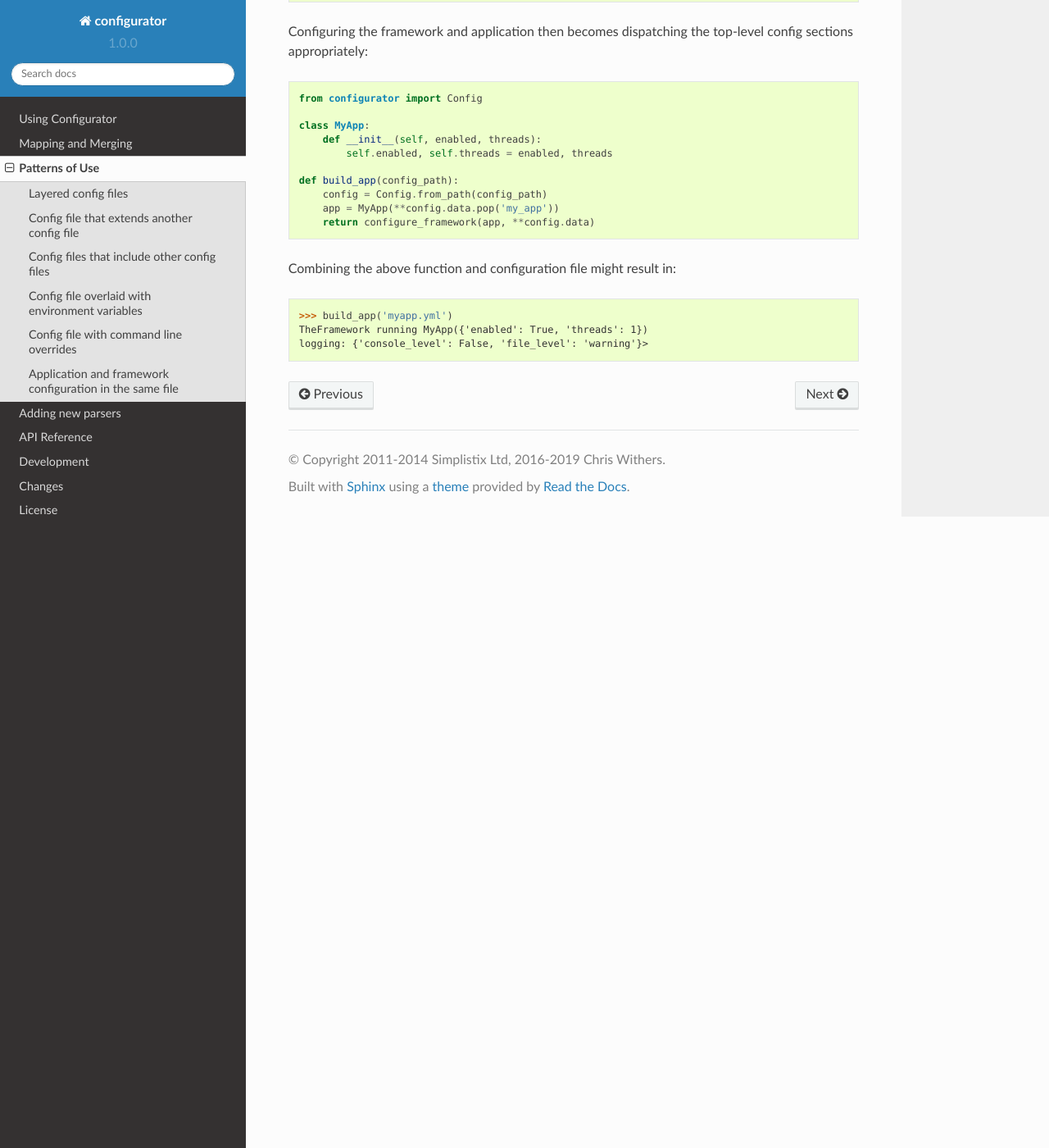
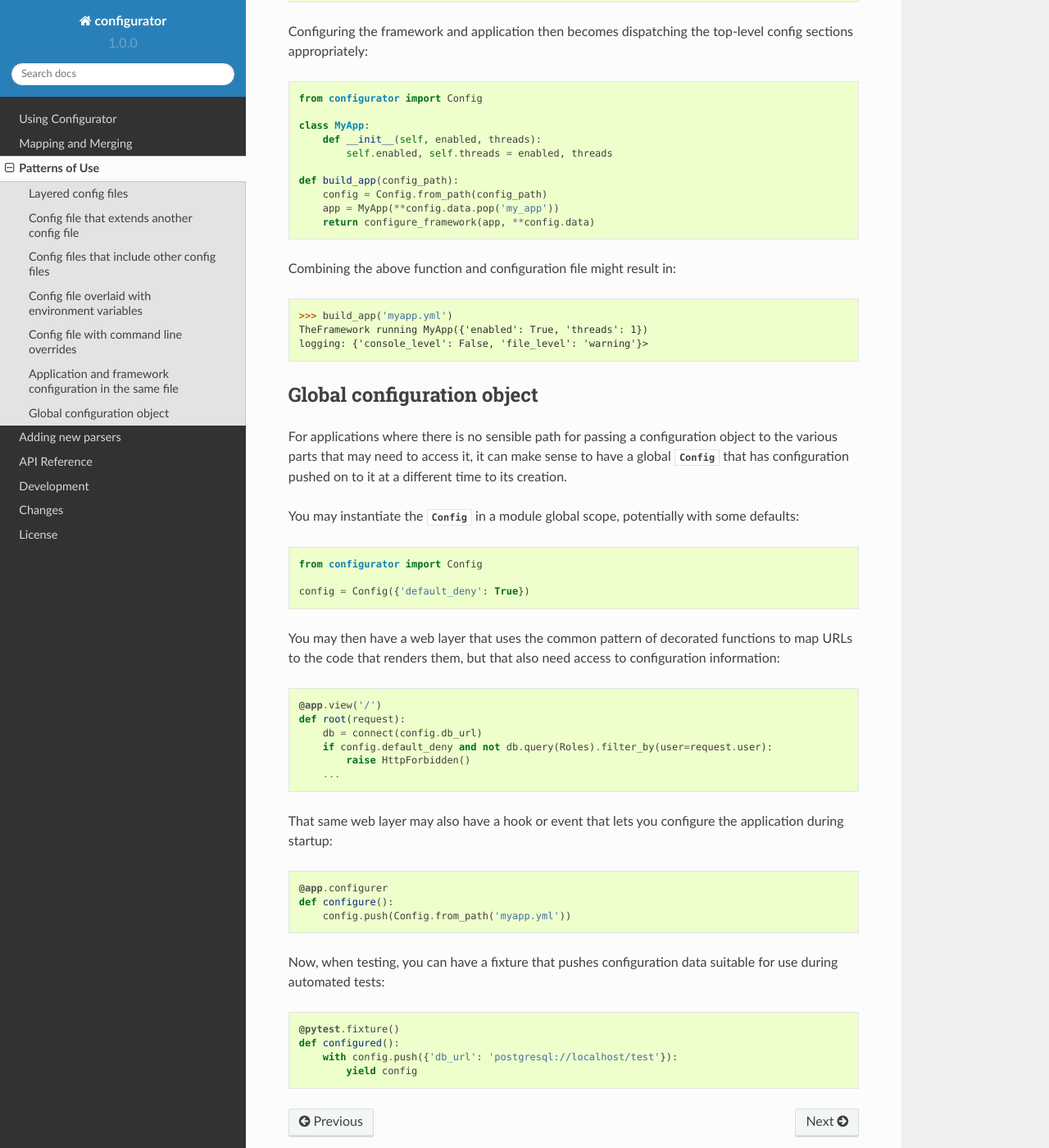
Before and after one commit to simplistix/configurator, a Sphinx documentation site: the page built from docs/patterns.rst, in a window 1280 px wide and 1400 px high, scrolled down 5363 px. Shown: the whole window at 82% size. Built offline with Sphinx 7.4.7 and the Read the Docs theme 2.0.0, drawn with Linux system fonts in a browser that asks for light colours.

Commit message:
Add support for pushing and popping config data onto a global configuration.

```diff
--- a/docs/api.rst
+++ b/docs/api.rst
@@ -6,7 +6,7 @@ API Reference
    :member-order: bysource
    :show-inheritance:
    :special-members:
-   :exclude-members: __weakref__
+   :exclude-members: __weakref__, __init__
 
 .. attribute:: source
 
--- a/docs/patterns.rst
+++ b/docs/patterns.rst
@@ -328,3 +328,74 @@ Combining the above function and configuration file might result in:
 >>> build_app('myapp.yml')
 TheFramework running MyApp({'enabled': True, 'threads': 1})
 logging: {'console_level': False, 'file_level': 'warning'}>
+
+Global configuration object
+---------------------------
+
+.. py:currentmodule:: configurator
+
+.. invisible-code-block: python
+
+    from mock import Mock
+    import pytest
+
+    app = Mock()
+    app.view.return_value = lambda func: func
+    app.configurer = lambda func: func
+    tempdir.write('myapp.yml', b'{"db_url": "..."}')
+
+For applications where there is no sensible path for passing a configuration
+object to the various parts that may need to access it, it can make sense to have a global
+:class:`Config` that has configuration pushed on to it at a different time to its creation.
+
+You may instantiate the :class:`Config` in a module global scope, potentially with
+some defaults:
+
+.. code-block:: python
+
+    from configurator import Config
+
+    config = Config({'default_deny': True})
+
+You may then have a web layer that uses the common pattern of decorated functions to
+map URLs to the code that renders them, but that also need access to configuration information:
+
+.. code-block:: python
+
+    @app.view('/')
+    def root(request):
+        db = connect(config.db_url)
+        if config.default_deny and not db.query(Roles).filter_by(user=request.user):
+            raise HttpForbidden()
+        ...
+
+That same web layer may also have a hook or event that lets you configure the application during
+startup:
+
+.. code-block:: python
+
+    @app.configurer
+    def configure():
+        config.push(Config.from_path('myapp.yml'))
+
+
+.. invisible-code-block: python
+
+    configure()
+    connect = Mock()
+    Roles = Mock()
+    root(Mock())
+
+Now, when testing, you can have a fixture that pushes configuration data suitable
+for use during automated tests:
+
+.. code-block:: python
+
+    @pytest.fixture()
+    def configured():
+        with config.push({'db_url': 'postgresql://localhost/test'}):
+            yield config
+
+.. invisible-code-block: python
+
+    assert tuple(configured.__wrapped__())[0] is config
```
Also changed, not shown: 2 other files.
